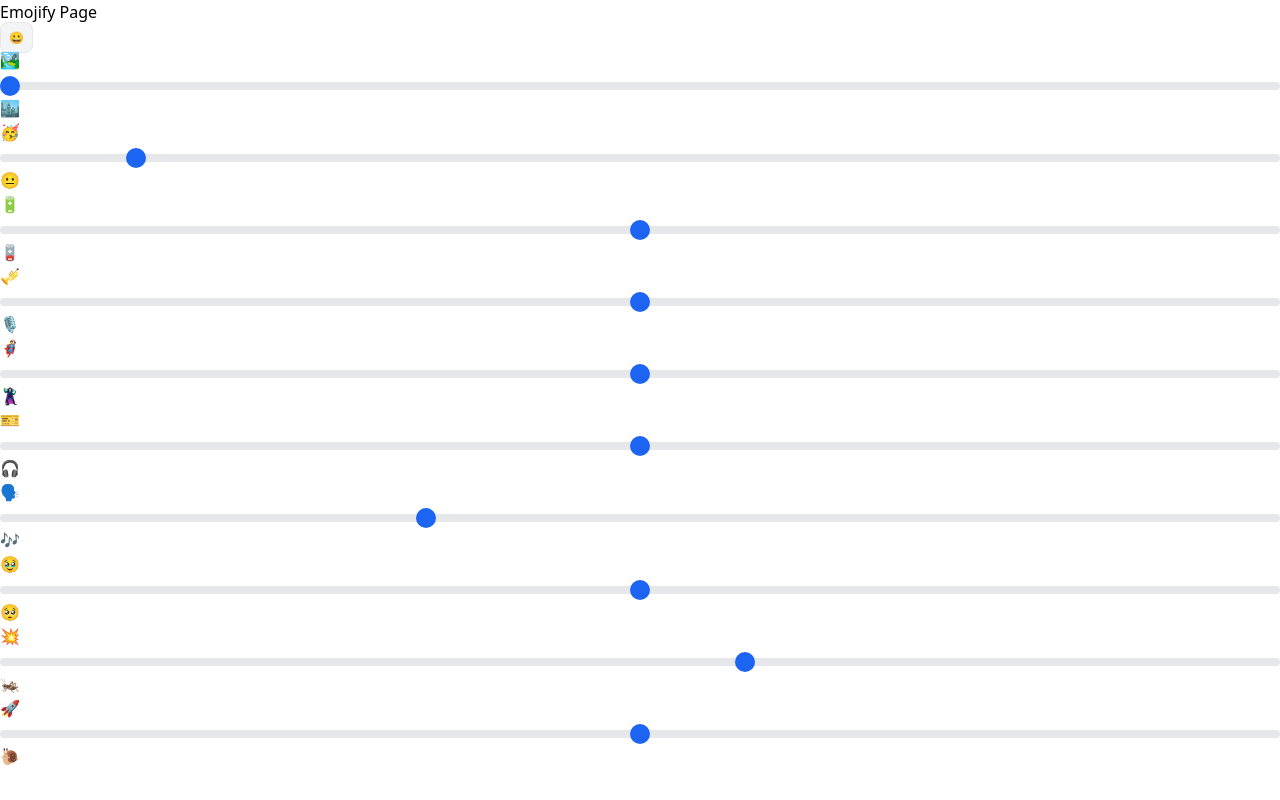
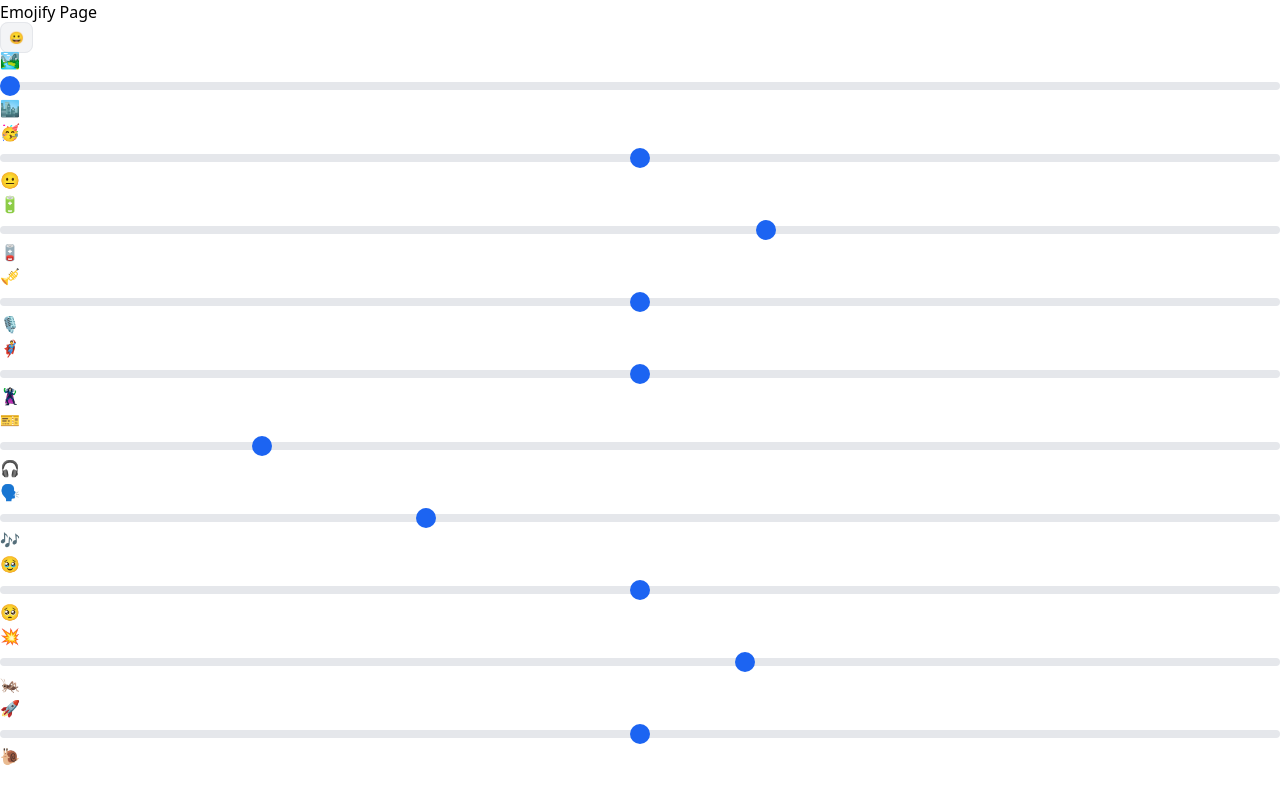
Before and after one commit to BattleshipDragonite/emojify, a React app: page /homepage in a window 1280 px wide. Built offline with nearby package versions, Linux system fonts and the light colour scheme.

Commit message:
Render channels via new Channel component

```diff
--- a/src/components/MetricsMixer.tsx
+++ b/src/components/MetricsMixer.tsx
@@ -1,4 +1,5 @@
 import React, { useState } from "react";
+import MetricChannel from "./MetricChannel";
 import { Metrics } from "../client/types";
 
 const MetricsMixer = () => {
@@ -17,136 +18,96 @@ const MetricsMixer = () => {
 
   return (
     <div id="mixer">
-      <div id="acousticness" className="channel">
-        <label htmlFor="acousticness-slider">🏞️</label>
-        <input
-          id="acousticness-slider"
-          type="range"
-          min="0"
-          max="1"
-          defaultValue="0"
-          step="0.01"
-          className="slider w-full h-2 bg-gray-200 rounded-lg appearance-none cursor-pointer dark:bg-gray-700"
+      <MetricChannel
+        metric="acousticness"
+        min={0}
+        max={1}
+        defaultValue={0}
+        step={0.01}
+        maxEmoji="🏞️"
+        minEmoji="🏙️"
       />
-        <label htmlFor="acousticness-slider">🏙️</label>
-      </div>
-      <div id="danceability" className="channel">
-        <label htmlFor="danceability-slider">🥳</label>
-        <input
-          id="danceability-slider"
-          type="range"
-          min="0"
-          max="1"
-          defaultValue="0.1"
-          step="0.01"
-          className="slider w-full h-2 bg-gray-200 rounded-lg appearance-none cursor-pointer dark:bg-gray-700"
+      <MetricChannel
+        metric="danceability"
+        min={0}
+        max={1}
+        defaultValue={0.5}
+        step={0.01}
+        maxEmoji="🥳"
+        minEmoji="😐"
       />
-        <label htmlFor="danceability-slider">😐</label>
-      </div>
-      <div id="energy" className="channel">
-        <label htmlFor="energy-slider">🔋</label>
-        <input
-          id="energy-slider"
-          type="range"
-          min="0"
-          max="1"
-          defaultValue="0.5"
-          step="0.01"
-          className="slider w-full h-2 bg-gray-200 rounded-lg appearance-none cursor-pointer dark:bg-gray-700"
+      <MetricChannel
+        metric="energy"
+        min={0}
+        max={1}
+        defaultValue={0.6}
+        step={0.01}
+        maxEmoji="🔋"
+        minEmoji="🪫"
       />
-        <label htmlFor="energy-slider">🪫</label>
-      </div>
-      <div id="instrumentalness" className="channel">
-        <label htmlFor="instrumentalness-slider">🎺</label>
-        <input
-          id="instrumentalness-slider"
-          type="range"
-          min="0"
-          max="1"
-          defaultValue="0.5"
-          step="0.01"
-          className="slider w-full h-2 bg-gray-200 rounded-lg appearance-none cursor-pointer dark:bg-gray-700"
+      <MetricChannel
+        metric="instrumentalness"
+        min={0}
+        max={1}
+        defaultValue={0.5}
+        step={0.01}
+        maxEmoji="🎺"
+        minEmoji="🎙️"
       />
-        <label htmlFor="instrumentalness-slider">🎙️</label>
-      </div>
-      <div id="mode" className="channel">
-        <label htmlFor="mode-slider">🦸‍♂️</label>
-        <input
-          id="mode-slider"
-          type="range"
-          min="0"
-          max="1"
-          defaultValue="0.5"
-          step="0.01"
-          className="slider w-full h-2 bg-gray-200 rounded-lg appearance-none cursor-pointer dark:bg-gray-700"
+      <MetricChannel
+        metric="mode"
+        min={0}
+        max={1}
+        defaultValue={0.5}
+        step={0.01}
+        maxEmoji="🦸‍♂️"
+        minEmoji="🦹‍♀️"
       />
-        <label htmlFor="mode-slider">🦹‍♀️</label>
-      </div>
-      <div id="liveness" className="channel">
-        <label htmlFor="liveness-slider">🎫</label>
-        <input
-          id="liveness-slider"
-          type="range"
-          min="0"
-          max="1"
-          defaultValue="0.5"
-          step="0.01"
-          className="slider w-full h-2 bg-gray-200 rounded-lg appearance-none cursor-pointer dark:bg-gray-700"
+      <MetricChannel
+        metric="liveness"
+        min={0}
+        max={1}
+        defaultValue={0.2}
+        step={0.01}
+        maxEmoji="🎫"
+        minEmoji="🎧"
       />
-        <label htmlFor="liveness-slider">🎧</label>
-      </div>
-      <div id="speechiness" className="channel">
-        <label htmlFor="speechiness-slider">🗣️</label>
-        <input
-          id="speechiness-slider"
-          type="range"
-          min="0"
-          max="1"
-          defaultValue="0.33"
-          step="0.01"
-          className="slider w-full h-2 bg-gray-200 rounded-lg appearance-none cursor-pointer dark:bg-gray-700"
+      <MetricChannel
+        metric="speechiness"
+        min={0}
+        max={1}
+        defaultValue={0.33}
+        step={0.01}
+        maxEmoji="🗣️"
+        minEmoji="🎶"
       />
-        <label htmlFor="speechiness-slider">🎶</label>
-      </div>
-      <div id="valence" className="channel">
-        <label htmlFor="valence-slider">🥹</label>
-        <input
-          id="valence-slider"
-          type="range"
-          min="0"
-          max="1"
-          defaultValue="0.5"
-          step="0.01"
-          className="slider w-full h-2 bg-gray-200 rounded-lg appearance-none cursor-pointer dark:bg-gray-700"
+      <MetricChannel
+        metric="valence"
+        min={0}
+        max={1}
+        defaultValue={0.5}
+        step={0.01}
+        maxEmoji="🥹"
+        minEmoji="🥺"
       />
-        <label htmlFor="valence-slider">🥺</label>
-      </div>
-      <div id="loudness" className="channel">
-        <label htmlFor="loudness-slider">💥</label>
-        <input
-          id="loudness-slider"
-          type="range"
-          min="-60"
-          max="0"
-          defaultValue="-25"
-          step="1"
-          className="slider w-full h-2 bg-gray-200 rounded-lg appearance-none cursor-pointer dark:bg-gray-700"
+      <MetricChannel
+        metric="loudness"
+        min={-60}
+        max={0}
+        defaultValue={-25}
+        step={1}
+        maxEmoji="💥"
+        minEmoji="🦗"
       />
-        <label htmlFor="loudness-slider">🦗</label>
-      </div>
-      <div id="tempo" className="channel">
-        <label htmlFor="tempo-slider">🚀</label>
-        <input
-          id="tempo-slider"
-          type="range"
-          min="0"
-          max="240"
-          defaultValue="120"
-          step="1"
-          className="slider w-full h-2 bg-gray-200 rounded-lg appearance-none cursor-pointer dark:bg-gray-700"
+      <MetricChannel
+        metric="tempo"
+        min={0}
+        max={240}
+        defaultValue={120}
+        step={1}
+        maxEmoji="🚀"
+        minEmoji="🐌"
       />
-        <label htmlFor="tempo-slider">🐌</label>
-      </div>
     </div>
   )
 }
```
Lines whose indentation alone changed are shown as unchanged.
